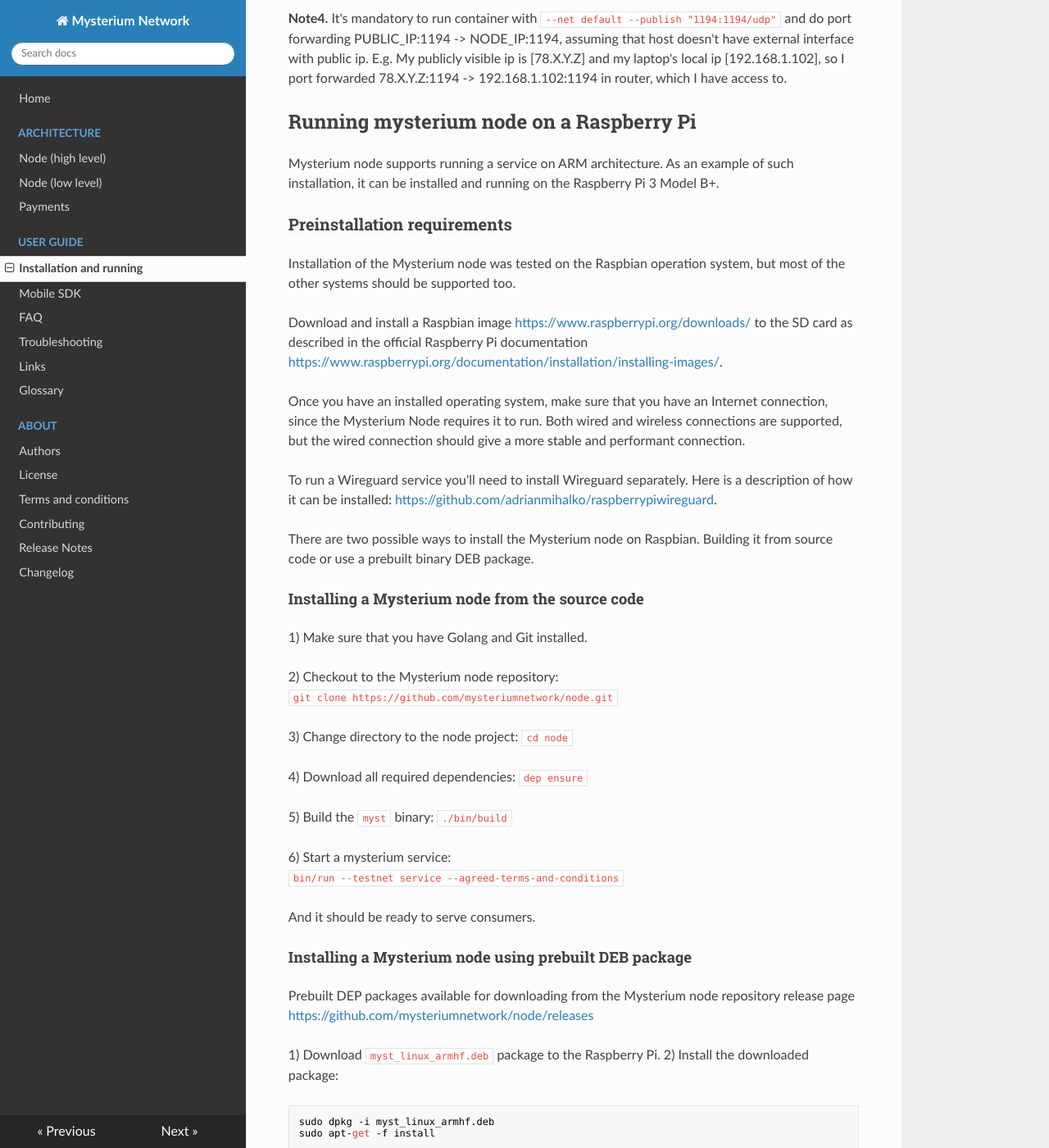
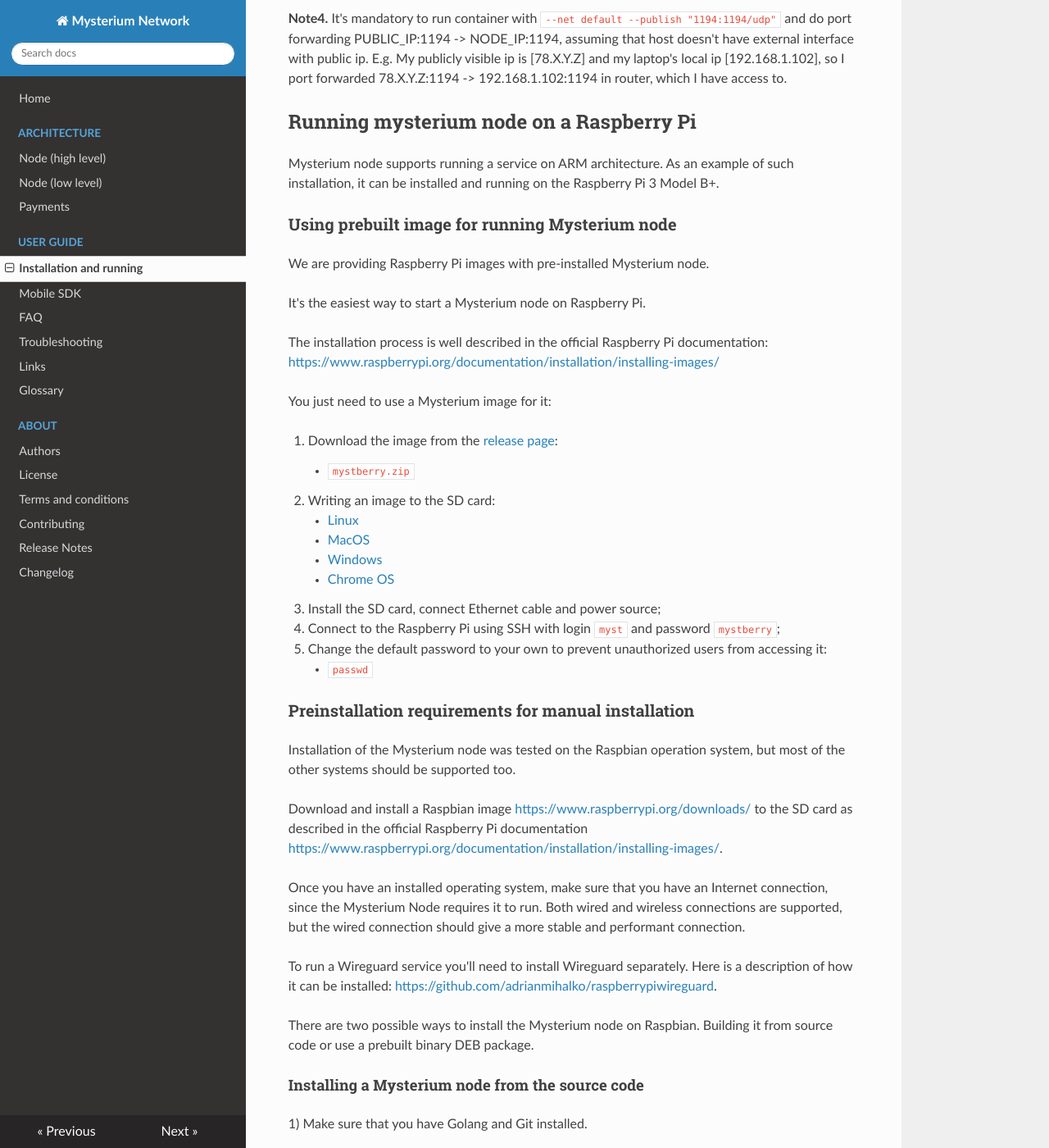
Before and after one commit to mysteriumnetwork/docs, an MkDocs documentation site: the page built from docs/user-guide/installation.md, in a window 1280 px wide and 1400 px high, scrolled down 656 px. Shown: the whole window at 82% size. Built offline with MkDocs 1.6.1, drawn with Linux system fonts in a browser that asks for light colours; nearby versions of some CDN libraries; old or Windows-style settings are respelled for this version of MkDocs.

Commit message:
Add Raspberry Pi installation using prebuit image

```diff
--- a/docs/user-guide/installation.md
+++ b/docs/user-guide/installation.md
@@ -34,7 +34,30 @@ E.g. My publicly visible ip is [78.X.Y.Z] and my laptop's local ip [192.168.1.10
 
 Mysterium node supports running a service on ARM architecture. As an example of such installation, it can be installed and running on the Raspberry Pi 3 Model B+.
 
-### Preinstallation requirements
+### Using prebuilt image for running Mysterium node
+
+We are providing Raspberry Pi images with pre-installed Mysterium node.
+
+It's the easiest way to start a Mysterium node on Raspberry Pi.
+
+The installation process is well described in the official Raspberry Pi documentation:
+[https://www.raspberrypi.org/documentation/installation/installing-images/](https://www.raspberrypi.org/documentation/installation/installing-images/)
+
+You just need to use a Mysterium image for it:
+
+1. Download the image from the [release page](https://github.com/mysteriumnetwork/node/releases):
+    * `mystberry.zip`
+2. Writing an image to the SD card:
+    * [Linux](https://www.raspberrypi.org/documentation/installation/installing-images/linux.md)
+    * [MacOS](https://www.raspberrypi.org/documentation/installation/installing-images/mac.md)
+    * [Windows](https://www.raspberrypi.org/documentation/installation/installing-images/windows.md)
+    * [Chrome OS](https://www.raspberrypi.org/documentation/installation/installing-images/chromeos.md)
+3. Install the SD card, connect Ethernet cable and power source;
+4. Connect to the Raspberry Pi using SSH with login `myst` and password `mystberry`;
+5. Change the default password to your own to prevent unauthorized users from accessing it:
+    * `passwd`
+
+### Preinstallation requirements for manual installation
 Installation of the Mysterium node was tested on the Raspbian operation system, but most of the other systems should be supported too.
 
 Download and install a Raspbian image [https://www.raspberrypi.org/downloads/](https://www.raspberrypi.org/downloads/) to the SD card as described in the official Raspberry Pi documentation [https://www.raspberrypi.org/documentation/installation/installing-images/](https://www.raspberrypi.org/documentation/installation/installing-images/).
```
